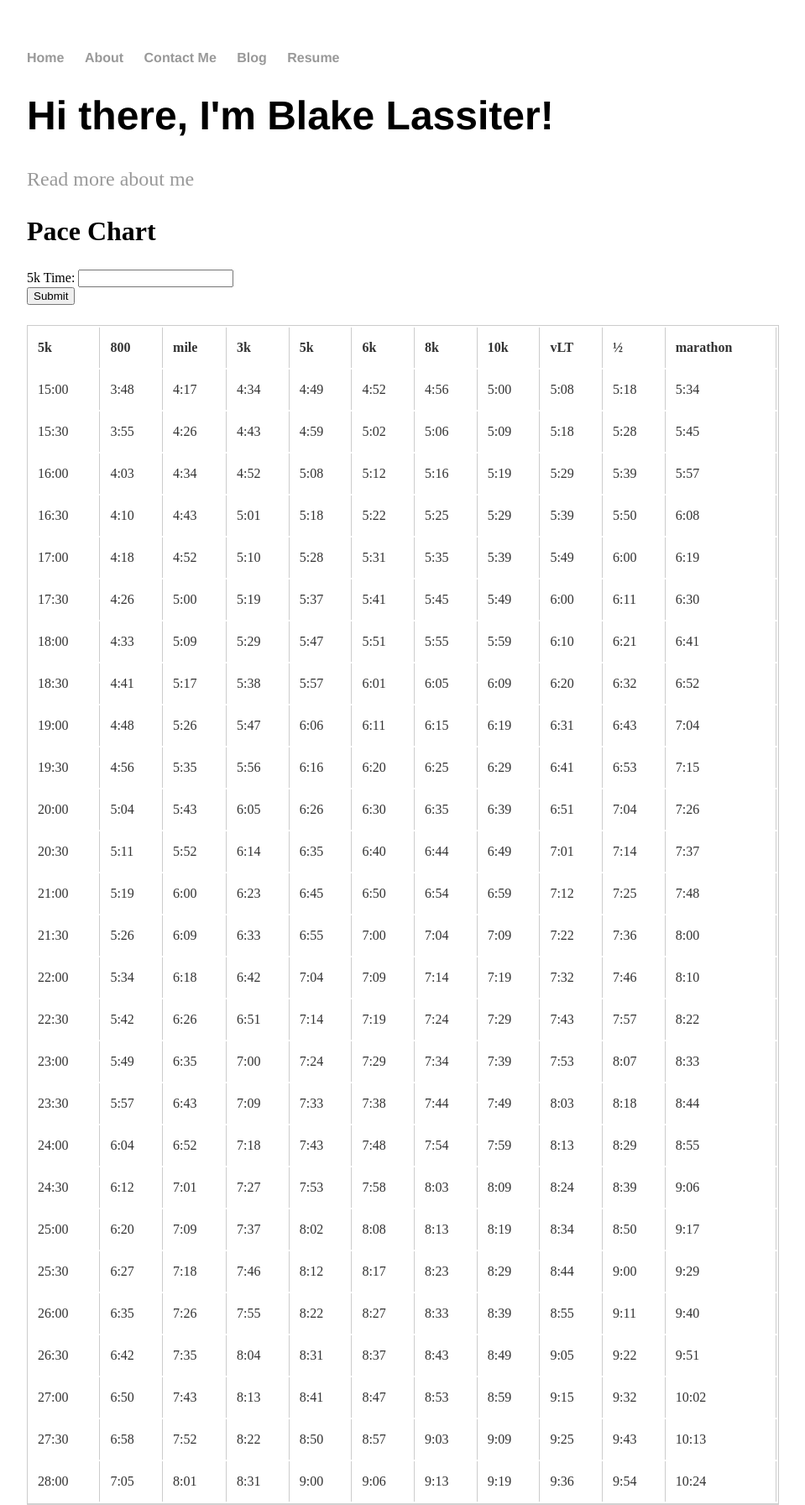
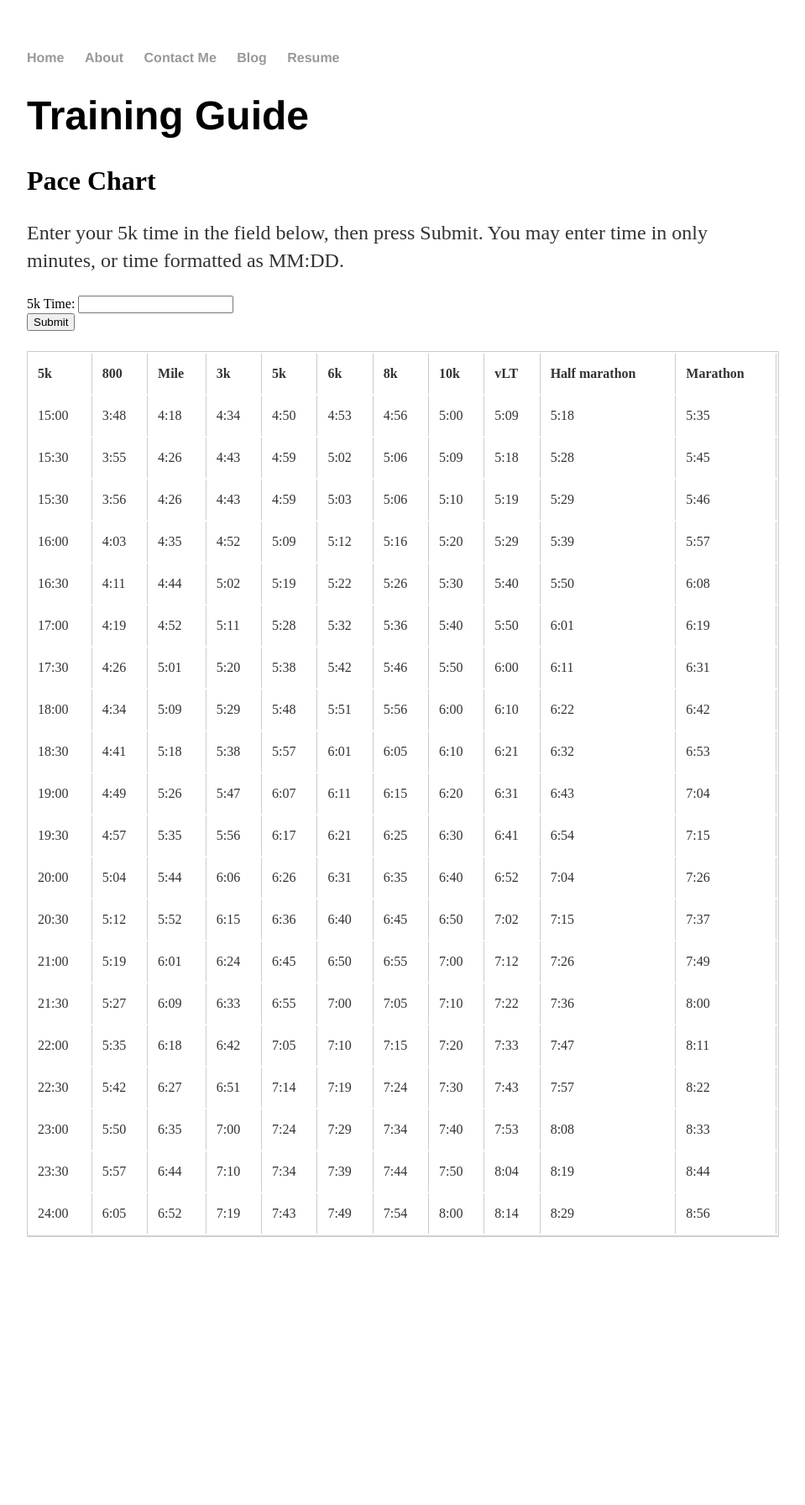
Before and after one commit to balassit/balassit.github.io, a Jekyll site: the page built from index.html, in a window 1280 px wide. Shown: the whole page at 84% size, without its empty margins (160-1119 px from the left). Built offline with Jekyll 4.4.1, drawn with Linux system fonts in a browser that asks for light colours; after the commit the page ends 1473 px from its top, so only the background shows below that.

Commit message:
Update index.html

```diff
--- a/index.html
+++ b/index.html
@@ -1,90 +1,131 @@
 ---
 layout: default
-title: Blake Lassiter
+title: "Training"
+id: "training"
+custom_css:
+  - training/training.css
 ---
-<div class="blurb">
-	<h1>Hi there, I'm Blake Lassiter!</h1>
-	<p><a href="/about">Read more about me</a></p>
+
+<h1>Training Guide</h1>
+
+<!------------------------------------>
+
 <h2>Pace Chart</h2>
 
-<form id="form1">
+<p> Enter your 5k time in the field below, then press Submit. You may enter time in only minutes, or time formatted as MM:DD. </p>
+
+<form id="user_input">
 5k Time: <input name="time" type="text">
 </form>
 
 <button onclick="outputText()">Submit</button>
 
-<p id="demo"></p>
+<p id="time-output"></p>
 
 <table id="paces">
-
-<th>5k</th> 	<th>800</th>	<th>mile</th>	<th>3k</th>	<th>5k</th>	<th>6k</th>	<th>8k</th>	<th>10k</th>	<th>vLT</th>	<th>½</th>	<th>marathon</th>
-
+    <th>5k</th><th>800</th><th>Mile</th><th>3k</th><th>5k</th><th>6k</th><th>8k</th><th>10k</th><th>vLT</th><th>Half marathon</th><th>Marathon</th>
     <tr>
-<td>15:00</td> <td>3:48</td> <td>4:17</td> <td>4:34</td> <td>4:49</td> <td>4:52</td> <td>4:56</td> <td>5:00</td> <td>5:08</td> <td>5:18</td> <td>5:34</td></tr>
+        <td>15:00</td><td>3:48</td><td>4:18</td><td>4:34</td><td>4:50</td><td>4:53</td><td>4:56</td><td>5:00</td><td>5:09</td><td>5:18</td><td>5:35</td></tr><td>15:30</td><td>3:55</td><td>4:26</td><td>4:43</td><td>4:59</td><td>5:02</td><td>5:06</td><td>5:09</td><td>5:18</td><td>5:28</td><td>5:45</td>
+    </tr>
     <tr>
-<td>15:30</td> <td>3:55</td> <td>4:26</td> <td>4:43</td> <td>4:59</td> <td>5:02</td> <td>5:06</td> <td>5:09</td> <td>5:18</td> <td>5:28</td> <td>5:45</td></tr>
+        <td>15:30</td><td>3:56</td><td>4:26</td><td>4:43</td><td>4:59</td><td>5:03</td><td>5:06</td><td>5:10</td><td>5:19</td><td>5:29</td><td>5:46</td>
+    </tr>
     <tr>
-<td>16:00</td> <td>4:03</td> <td>4:34</td> <td>4:52</td> <td>5:08</td> <td>5:12</td> <td>5:16</td> <td>5:19</td> <td>5:29</td> <td>5:39</td> <td>5:57</td> </tr>
+        <td>16:00</td><td>4:03</td><td>4:35</td><td>4:52</td><td>5:09</td><td>5:12</td><td>5:16</td><td>5:20</td><td>5:29</td><td>5:39</td><td>5:57</td>
+    </tr>
     <tr>
-<td>16:30</td> <td>4:10</td> <td>4:43</td> <td>5:01</td> <td>5:18</td> <td>5:22</td> <td>5:25</td> <td>5:29</td> <td>5:39</td> <td>5:50</td> <td>6:08</td> </tr>
+        <td>16:30</td><td>4:11</td><td>4:44</td><td>5:02</td><td>5:19</td><td>5:22</td><td>5:26</td><td>5:30</td><td>5:40</td><td>5:50</td><td>6:08</td>
+    </tr>
     <tr>
-<td>17:00</td> <td>4:18</td> <td>4:52</td> <td>5:10</td> <td>5:28</td> <td>5:31</td> <td>5:35</td> <td>5:39</td> <td>5:49</td> <td>6:00</td> <td>6:19</td> </tr>
+    <td>17:00</td><td>4:19</td><td>4:52</td><td>5:11</td><td>5:28</td><td>5:32</td><td>5:36</td><td>5:40</td><td>5:50</td><td>6:01</td><td>6:19</td>
+    </tr>
     <tr>
-<td>17:30</td> <td>4:26</td> <td>5:00</td> <td>5:19</td> <td>5:37</td> <td>5:41</td> <td>5:45</td> <td>5:49</td> <td>6:00</td> <td>6:11</td> <td>6:30</td> </tr>
+        <td>17:30</td><td>4:26</td><td>5:01</td><td>5:20</td><td>5:38</td><td>5:42</td><td>5:46</td><td>5:50</td><td>6:00</td><td>6:11</td><td>6:31</td>
+    </tr>
     <tr>
-<td>18:00</td> <td>4:33</td> <td>5:09</td> <td>5:29</td> <td>5:47</td> <td>5:51</td> <td>5:55</td> <td>5:59</td> <td>6:10</td> <td>6:21</td> <td>6:41</td> </tr>
+        <td>18:00</td><td>4:34</td><td>5:09</td><td>5:29</td><td>5:48</td><td>5:51</td><td>5:56</td><td>6:00</td><td>6:10</td><td>6:22</td><td>6:42</td>
+    </tr>
     <tr>
-<td>18:30</td> <td>4:41</td> <td>5:17</td> <td>5:38</td> <td>5:57</td> <td>6:01</td> <td>6:05</td> <td>6:09</td> <td>6:20</td> <td>6:32</td> <td>6:52</td> </tr>
+        <td>18:30</td><td>4:41</td><td>5:18</td><td>5:38</td><td>5:57</td><td>6:01</td><td>6:05</td><td>6:10</td><td>6:21</td><td>6:32</td><td>6:53</td>
+    </tr>
     <tr>
-<td>19:00</td> <td>4:48</td> <td>5:26</td> <td>5:47</td> <td>6:06</td> <td>6:11</td> <td>6:15</td> <td>6:19</td> <td>6:31</td> <td>6:43</td> <td>7:04</td> </tr>
+        <td>19:00</td><td>4:49</td><td>5:26</td><td>5:47</td><td>6:07</td><td>6:11</td><td>6:15</td><td>6:20</td><td>6:31</td><td>6:43</td><td>7:04</td>
+    </tr>
     <tr>
-<td>19:30</td> <td>4:56</td> <td>5:35</td> <td>5:56</td> <td>6:16</td> <td>6:20</td> <td>6:25</td> <td>6:29</td> <td>6:41</td> <td>6:53</td> <td>7:15</td> </tr>
+        <td>19:30</td><td>4:57</td><td>5:35</td><td>5:56</td><td>6:17</td><td>6:21</td><td>6:25</td><td>6:30</td><td>6:41</td><td>6:54</td><td>7:15</td>
+    </tr>
     <tr>
-<td>20:00</td> <td>5:04</td> <td>5:43</td> <td>6:05</td> <td>6:26</td> <td>6:30</td> <td>6:35</td> <td>6:39</td> <td>6:51</td> <td>7:04</td> <td>7:26</td> </tr>
+        <td>20:00</td><td>5:04</td><td>5:44</td><td>6:06</td><td>6:26</td><td>6:31</td><td>6:35</td><td>6:40</td><td>6:52</td><td>7:04</td><td>7:26</td>
+    </tr>
     <tr>
-<td>20:30</td> <td>5:11</td> <td>5:52</td> <td>6:14</td> <td>6:35</td> <td>6:40</td> <td>6:44</td> <td>6:49</td> <td>7:01</td> <td>7:14</td> <td>7:37</td> </tr>
+        <td>20:30</td><td>5:12</td><td>5:52</td><td>6:15</td><td>6:36</td><td>6:40</td><td>6:45</td><td>6:50</td><td>7:02</td><td>7:15</td><td>7:37</td>
+    </tr>
     <tr>
-<td>21:00</td> <td>5:19</td> <td>6:00</td> <td>6:23</td> <td>6:45</td> <td>6:50</td> <td>6:54</td> <td>6:59</td> <td>7:12</td> <td>7:25</td> <td>7:48</td> </tr>
+        <td>21:00</td><td>5:19</td><td>6:01</td><td>6:24</td><td>6:45</td><td>6:50</td><td>6:55</td><td>7:00</td><td>7:12</td><td>7:26</td><td>7:49</td>
+    </tr>
     <tr>
-<td>21:30</td> <td>5:26</td> <td>6:09</td> <td>6:33</td> <td>6:55</td> <td>7:00</td> <td>7:04</td> <td>7:09</td> <td>7:22</td> <td>7:36</td> <td>8:00</td> </tr>
+        <td>21:30</td><td>5:27</td><td>6:09</td><td>6:33</td><td>6:55</td><td>7:00</td><td>7:05</td><td>7:10</td><td>7:22</td><td>7:36</td><td>8:00</td>
+    </tr>
     <tr>
-<td>22:00</td> <td>5:34</td> <td>6:18</td> <td>6:42</td> <td>7:04</td> <td>7:09</td> <td>7:14</td> <td>7:19</td> <td>7:32</td> <td>7:46</td> <td>8:10</td> </tr>
+        <td>22:00</td><td>5:35</td><td>6:18</td><td>6:42</td><td>7:05</td><td>7:10</td><td>7:15</td><td>7:20</td><td>7:33</td><td>7:47</td><td>8:11</td>
+    </tr>
     <tr>
-<td>22:30</td> <td>5:42</td> <td>6:26</td> <td>6:51</td> <td>7:14</td> <td>7:19</td> <td>7:24</td> <td>7:29</td> <td>7:43</td> <td>7:57</td> <td>8:22</td> </tr>
+        <td>22:30</td><td>5:42</td><td>6:27</td><td>6:51</td><td>7:14</td><td>7:19</td><td>7:24</td><td>7:30</td><td>7:43</td><td>7:57</td><td>8:22</td>
+    </tr>
     <tr>
-<td>23:00</td> <td>5:49</td> <td>6:35</td> <td>7:00</td> <td>7:24</td> <td>7:29</td> <td>7:34</td> <td>7:39</td> <td>7:53</td> <td>8:07</td> <td>8:33</td> </tr>
+        <td>23:00</td><td>5:50</td><td>6:35</td><td>7:00</td><td>7:24</td><td>7:29</td><td>7:34</td><td>7:40</td><td>7:53</td><td>8:08</td><td>8:33</td>
+    </tr>
     <tr>
-<td>23:30</td> <td>5:57</td> <td>6:43</td> <td>7:09</td> <td>7:33</td> <td>7:38</td> <td>7:44</td> <td>7:49</td> <td>8:03</td> <td>8:18</td> <td>8:44</td> </tr>
+        <td>23:30</td><td>5:57</td><td>6:44</td><td>7:10</td><td>7:34</td><td>7:39</td><td>7:44</td><td>7:50</td><td>8:04</td><td>8:19</td><td>8:44</td>
+    </tr>
     <tr>
-<td>24:00</td> <td>6:04</td> <td>6:52</td> <td>7:18</td> <td>7:43</td> <td>7:48</td> <td>7:54</td> <td>7:59</td> <td>8:13</td> <td>8:29</td> <td>8:55</td> </tr>
-  <tr>
-<td>24:30</td> <td>6:12</td> <td>7:01</td> <td>7:27</td> <td>7:53</td> <td>7:58</td> <td>8:03</td> <td>8:09</td> <td>8:24</td> <td>8:39</td> <td>9:06</td> </tr>
-  <tr>
-<td>25:00</td> <td>6:20</td> <td>7:09</td> <td>7:37</td> <td>8:02</td> <td>8:08</td> <td>8:13</td> <td>8:19</td> <td>8:34</td> <td>8:50</td> <td>9:17</td> </tr>
-  <tr>
-<td>25:30</td> <td>6:27</td> <td>7:18</td> <td>7:46</td> <td>8:12</td> <td>8:17</td> <td>8:23</td> <td>8:29</td> <td>8:44</td> <td>9:00</td> <td>9:29</td> </tr>
-   <tr>
-<td>26:00</td> <td>6:35</td> <td>7:26</td> <td>7:55</td> <td>8:22</td> <td>8:27</td> <td>8:33</td> <td>8:39</td> <td>8:55</td> <td>9:11</td> <td>9:40</td> </tr>
-  <tr>
-<td>26:30</td> <td>6:42</td> <td>7:35</td> <td>8:04</td> <td>8:31</td> <td>8:37</td> <td>8:43</td> <td>8:49</td> <td>9:05</td> <td>9:22</td> <td>9:51</td> </tr>
-  <tr>
-<td>27:00</td> <td>6:50</td> <td>7:43</td> <td>8:13</td> <td>8:41</td> <td>8:47</td> <td>8:53</td> <td>8:59</td> <td>9:15</td> <td>9:32</td> <td>10:02</td> </tr>
-  <tr>
-<td>27:30</td> <td>6:58</td> <td>7:52</td> <td>8:22</td> <td>8:50</td> <td>8:57</td> <td>9:03</td> <td>9:09</td> <td>9:25</td> <td>9:43</td> <td>10:13</td> </tr>
-  <tr>
-<td>28:00</td> <td>7:05</td> <td>8:01</td> <td>8:31</td> <td>9:00</td> <td>9:06</td> <td>9:13</td> <td>9:19</td> <td>9:36</td> <td>9:54</td> <td>10:24</td> </tr>
+        <td>24:00</td><td>6:05</td><td>6:52</td><td>7:19</td><td>7:43</td><td>7:49</td><td>7:54</td><td>8:00</td><td>8:14</td><td>8:29</td><td>8:56</td>
     </tr>
 </table>
-
 <script>
 
-//create table
+function outputText() {
+    document.getElementById("time-output").innerHTML="";
+    //remove exisiting user_table, if exist
+    var elem = document.getElementById("user_paces");
+    if(elem != null) {
+      elem.parentNode.removeChild(elem);
+    }
+
+
+    var table, i, minutes, y, name, a, b, answer, times;
+    var row = "";
+    x=document.getElementById("user_input") ;
+    y=x.elements["time"].value;
+    table = "";
+    if(validateTime(y)) {
+        var headers = [11];
+        var values = [11];
+        headers = ["5k", "800", "Mile", "3k", "5k", "6k", "8k", "10k", "vLT", "Half marathon", "Marathon"];
+
+        minutes = timeToSeconds(y);
+        times = calculatePaces(minutes);
+        //save values of times in correct format
+        values[0] = convertPaces(minutes);
+        for(i = 0; i < times.length; i++) {
+            var temp = i+1;
+            values[temp] = convertPaces(times[i]);
+        }
+
+        //construct table
+        constructTable(headers, values);
+        return true;
+    }
+    else {
+        document.getElementById("time-output").innerHTML="Invalid time";
+    }
+}
+
 function constructTable(headers, values) {
-
     var i;
     var x = document.createElement("TABLE");
     x.setAttribute("id", "user_paces");
-  document.getElementById("demo").appendChild(x);
+    document.getElementById("time-output").appendChild(x);
 
     //table header
     var y;
@@ -92,7 +133,7 @@ function constructTable(headers, values) {
     y = document.createElement("TR");
     y.setAttribute("id", "TR1");
 
-  for(i = 0; i < headers.length;i++) {
+    for(i = 0; i < headers.length; i++) {
         var y= document.createElement("TH");
         y.setAttribute("id", "myTH");
         document.getElementById("user_paces").appendChild(y);
@@ -191,7 +199,6 @@ function convertPaces(time) {
       result = "" + minutes + ":" + seconds + "\t";
 
     return result;
-
 }
 
 //calculate paces and return the string result
```
Also changed, not shown: other parts of index.html (+11 -49 lines). Lines whose indentation alone changed are shown as unchanged.
